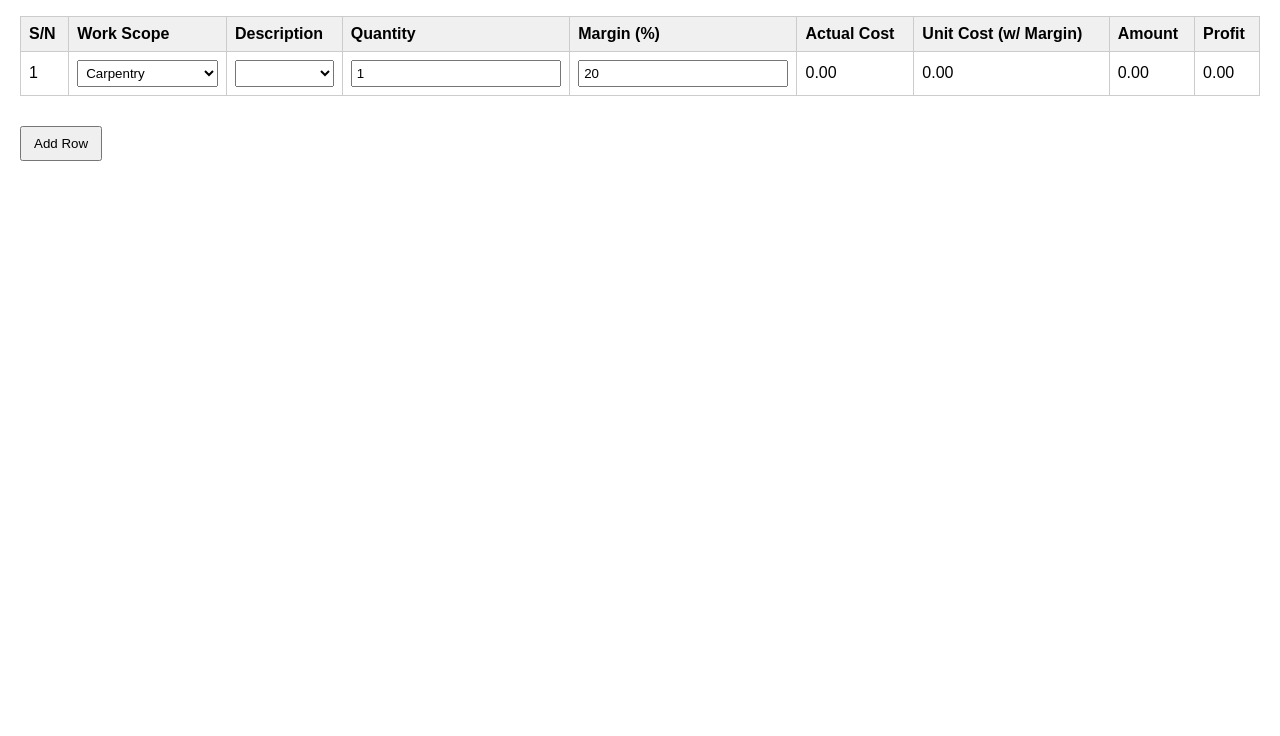
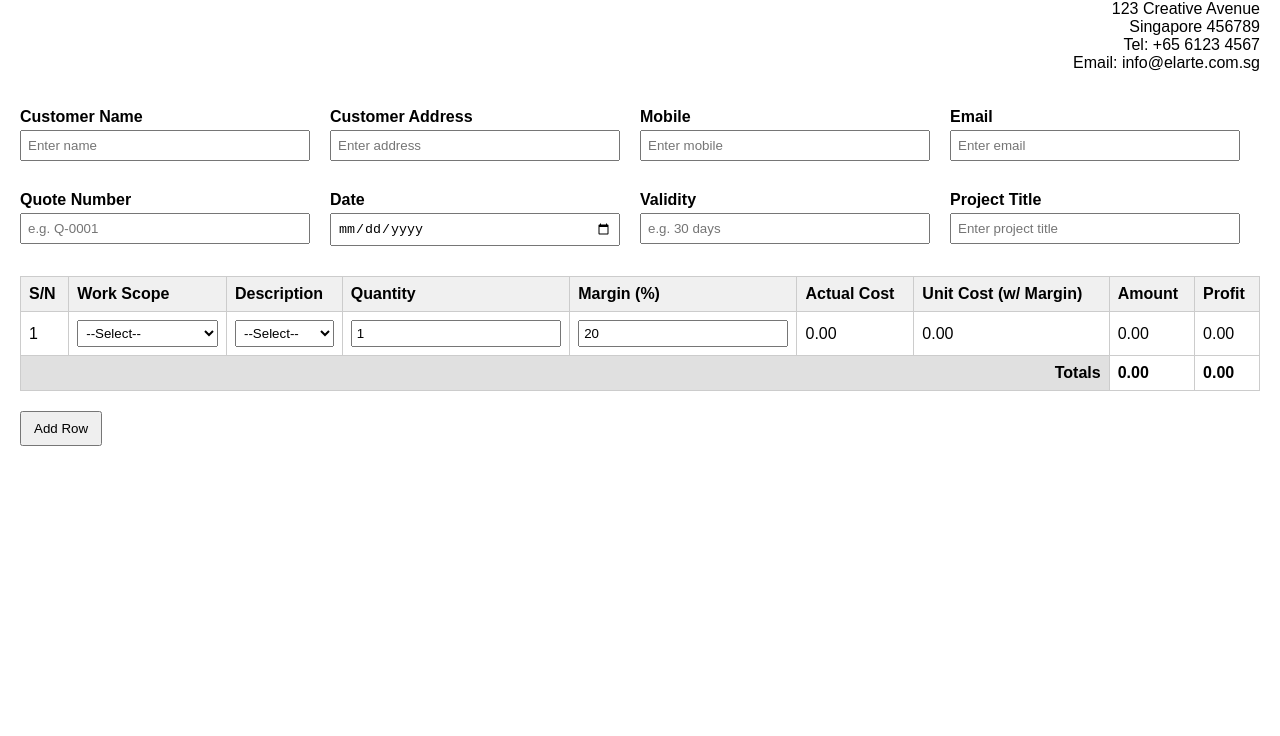
Before and after one commit to tetrislow90/quote-builder, a plain HTML site: page index.html in a window 1280 px wide. Shown: the part 64-800 px from the top of the page. Drawn offline with Linux system fonts and the light colour scheme.

Commit message:
Update index.html

```diff
--- a/index.html
+++ b/index.html
@@ -6,15 +6,71 @@
   <title>El Arte Quote Builder</title>
   <style>
     body { font-family: Arial, sans-serif; margin: 20px; }
-    table { width: 100%; border-collapse: collapse; margin-bottom: 20px; }
+    header { display: flex; justify-content: space-between; align-items: flex-start; margin-bottom: 20px; }
+    .company-info { text-align: right; }
+    .company-info h2 { margin: 0; }
+    .meta, .customer { display: flex; flex-wrap: wrap; margin-bottom: 20px; }
+    .meta div, .customer div { flex: 1 1 200px; margin-right: 20px; margin-bottom: 10px; }
+    label { font-weight: bold; display: block; margin-bottom: 4px; }
+    input[type="text"], input[type="date"], input[type="email"], input[type="tel"] { width: 100%; padding: 6px; box-sizing: border-box; }
+    table { width: 100%; border-collapse: collapse; margin-bottom: 10px; }
     th, td { border: 1px solid #ccc; padding: 8px; text-align: left; }
     th { background-color: #f0f0f0; }
     input[type="number"], select { width: 100%; box-sizing: border-box; padding: 4px; }
     button { padding: 8px 12px; margin-top: 10px; }
+    tfoot th { background-color: #e0e0e0; text-align: right; }
+    tfoot td { font-weight: bold; }
   </style>
 </head>
 <body>
-  <h1>El Arte Quote Builder</h1>
+  <header>
+    <div class="logo">
+      <img src="logo.png" alt="Company Logo" style="max-height:100px;">
+    </div>
+    <div class="company-info">
+      <h2>El Arte Interior Design</h2>
+      <p>123 Creative Avenue<br>Singapore 456789<br>Tel: +65 6123 4567<br>Email: info@elarte.com.sg</p>
+    </div>
+  </header>
+
+  <section class="customer">
+    <div>
+      <label for="custName">Customer Name</label>
+      <input type="text" id="custName" placeholder="Enter name">
+    </div>
+    <div>
+      <label for="custAddress">Customer Address</label>
+      <input type="text" id="custAddress" placeholder="Enter address">
+    </div>
+    <div>
+      <label for="custMobile">Mobile</label>
+      <input type="tel" id="custMobile" placeholder="Enter mobile">
+    </div>
+    <div>
+      <label for="custEmail">Email</label>
+      <input type="email" id="custEmail" placeholder="Enter email">
+    </div>
+  </section>
+
+  <section class="meta">
+    <div>
+      <label for="quoteNumber">Quote Number</label>
+      <input type="text" id="quoteNumber" placeholder="e.g. Q-0001">
+    </div>
+    <div>
+      <label for="quoteDate">Date</label>
+      <input type="date" id="quoteDate">
+    </div>
+    <div>
+      <label for="validity">Validity</label>
+      <input type="text" id="validity" placeholder="e.g. 30 days">
+    </div>
+    <div>
+      <label for="projectTitle">Project Title</label>
+      <input type="text" id="projectTitle" placeholder="Enter project title">
+    </div>
+  </section>
+
   <table id="quoteTable">
     <thead>
       <tr>
@@ -29,8 +85,14 @@
         <th>Profit</th>
       </tr>
     </thead>
-    <tbody>
-    </tbody>
+    <tbody></tbody>
+    <tfoot>
+      <tr>
+        <th colspan="7">Totals</th>
+        <td id="totalAmount">0.00</td>
+        <td id="totalProfit">0.00</td>
+      </tr>
+    </tfoot>
   </table>
   <button id="addRow">Add Row</button>
 
@@ -52,6 +114,8 @@
     };
 
     const tableBody = document.querySelector('#quoteTable tbody');
+    const totalAmountEl = document.getElementById('totalAmount');
+    const totalProfitEl = document.getElementById('totalProfit');
     const addRowBtn = document.getElementById('addRow');
     let rowCount = 0;
 
@@ -60,8 +124,8 @@
       const row = document.createElement('tr');
       row.innerHTML = `
         <td>${rowCount}</td>
-        <td><select class="scope"></select></td>
-        <td><select class="desc"></select></td>
+        <td><select class="scope"><option value="">--Select--</option></select></td>
+        <td><select class="desc"><option value="">--Select--</option></select></td>
         <td><input type="number" class="qty" value="1" min="0"></td>
         <td><input type="number" class="margin" value="20" min="0"></td>
         <td><span class="actualCost">0.00</span></td>
@@ -80,7 +144,7 @@
       const amountEl = row.querySelector('.amount');
       const profitEl = row.querySelector('.profit');
 
-      // Populate Work Scope
+      // Populate Work Scope dropdown
       Object.keys(priceData).forEach(scope => {
         const opt = document.createElement('option');
         opt.value = scope;
@@ -115,14 +179,25 @@
         unitCostEl.textContent = unit.toFixed(2);
         amountEl.textContent = amount.toFixed(2);
         profitEl.textContent = profit.toFixed(2);
+        updateTotals();
       }
 
       updateRow();
     }
 
+    function updateTotals() {
+      let totalAmount = 0;
+      let totalProfit = 0;
+      document.querySelectorAll('#quoteTable tbody tr').forEach(row => {
+        totalAmount += parseFloat(row.querySelector('.amount').textContent) || 0;
+        totalProfit += parseFloat(row.querySelector('.profit').textContent) || 0;
+      });
+      totalAmountEl.textContent = totalAmount.toFixed(2);
+      totalProfitEl.textContent = totalProfit.toFixed(2);
+    }
+
     addRowBtn.addEventListener('click', createRow);
-    // Create initial row
-    createRow();
+    createRow(); // initial row
   </script>
 </body>
 </html>
```
